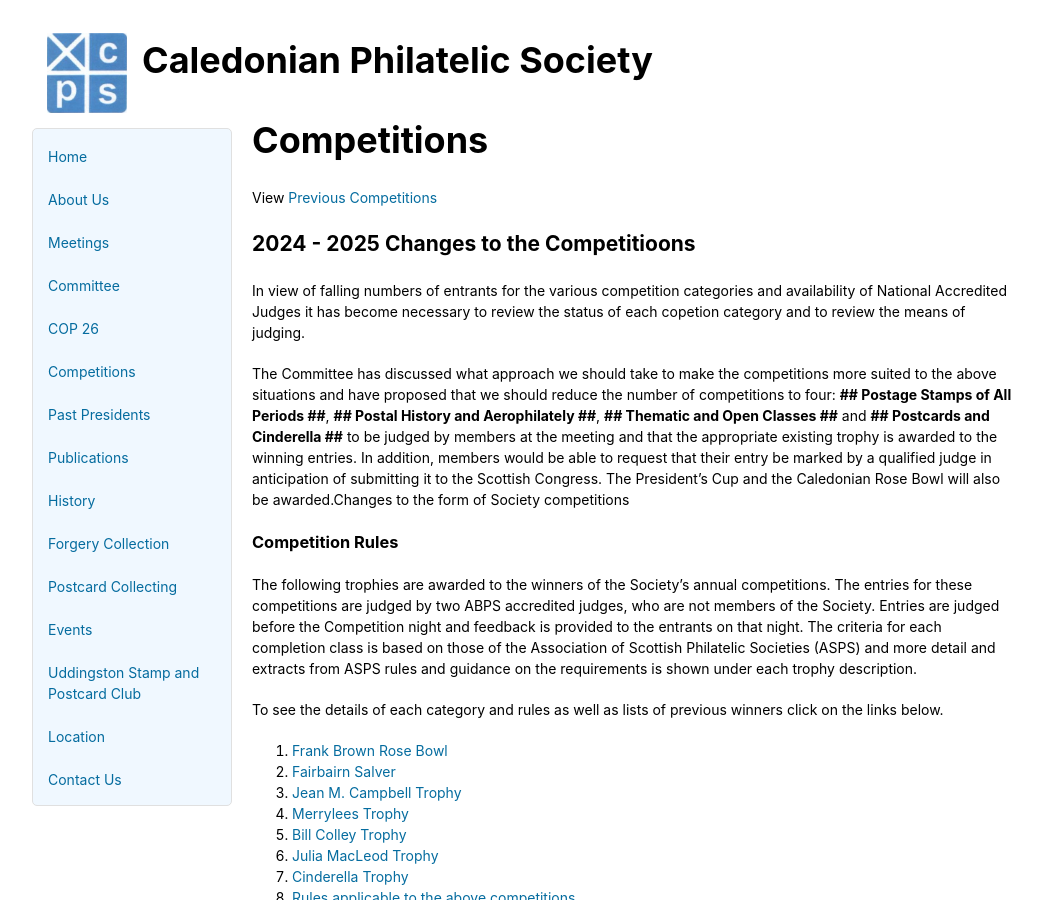
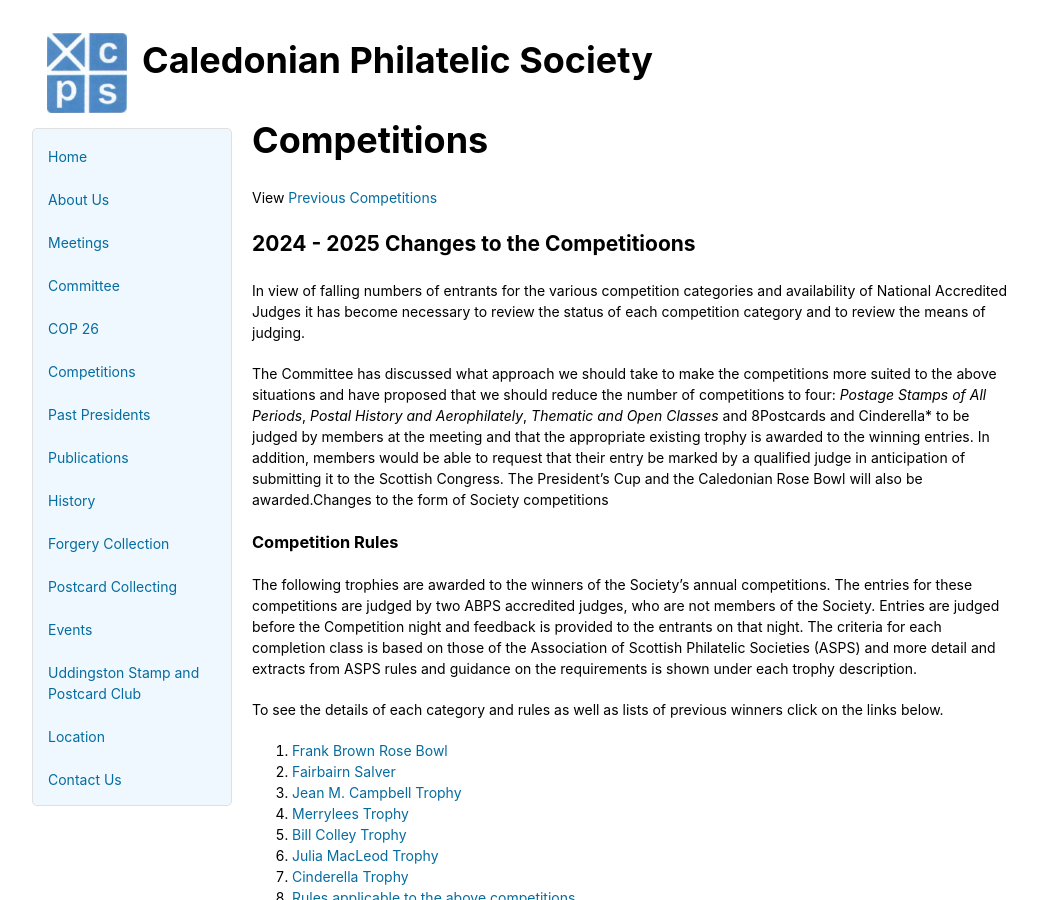
Before and after one commit to astalker/caledonian-stamps, a Jekyll site: the page built from competitions.md, in a window 1280 px wide and 900 px high. Shown: the whole window, without its empty margins (118-1160 px from the left). Built offline with Jekyll 4.4.1, drawn with Linux system fonts in a browser that asks for light colours; our own code applies the rules of GitHub Pages for plain Markdown files.

Commit message:
Italics added

```diff
--- a/competitions.md
+++ b/competitions.md
@@ -4,9 +4,9 @@ View [Previous Competitions](./previous-competitions)
 
 ## 2024 - 2025 Changes to the Competitioons ##
 
-In view of falling numbers of entrants for the various competition categories and availability of National Accredited Judges it has become necessary to review the status of each copetion category and to review the means of judging.
+In view of falling numbers of entrants for the various competition categories and availability of National Accredited Judges it has become necessary to review the status of each competition category and to review the means of judging.
 
-The Committee has discussed what approach we should take to make the competitions more suited to the above situations and have proposed that we should reduce the number of competitions to four: **## Postage Stamps of All Periods ##**, **## Postal History and Aerophilately ##**, **## Thematic and Open Classes ##** and **## Postcards and Cinderella ##** to be judged by members at the meeting and that the appropriate existing trophy is awarded to the winning entries.  In addition, members would be able to request that their entry be marked by a qualified judge in anticipation of submitting it to the Scottish Congress. The President’s Cup and the Caledonian Rose Bowl will also be awarded.Changes to the form of Society competitions
+The Committee has discussed what approach we should take to make the competitions more suited to the above situations and have proposed that we should reduce the number of competitions to four: *Postage Stamps of All Periods*, *Postal History and Aerophilately*, *Thematic and Open Classes* and 8Postcards and Cinderella* to be judged by members at the meeting and that the appropriate existing trophy is awarded to the winning entries.  In addition, members would be able to request that their entry be marked by a qualified judge in anticipation of submitting it to the Scottish Congress. The President’s Cup and the Caledonian Rose Bowl will also be awarded.Changes to the form of Society competitions
 
 ### Competition Rules
 The following trophies are awarded to the winners of the Society's annual competitions. The entries for these competitions are judged by two ABPS accredited judges, who are not members of the Society. Entries are judged before the Competition night and feedback is provided to the entrants on that night. The criteria for each completion class is based on those of the Association of Scottish Philatelic Societies (ASPS) and more detail and extracts from ASPS rules and guidance on the requirements is shown under each trophy description.
```
